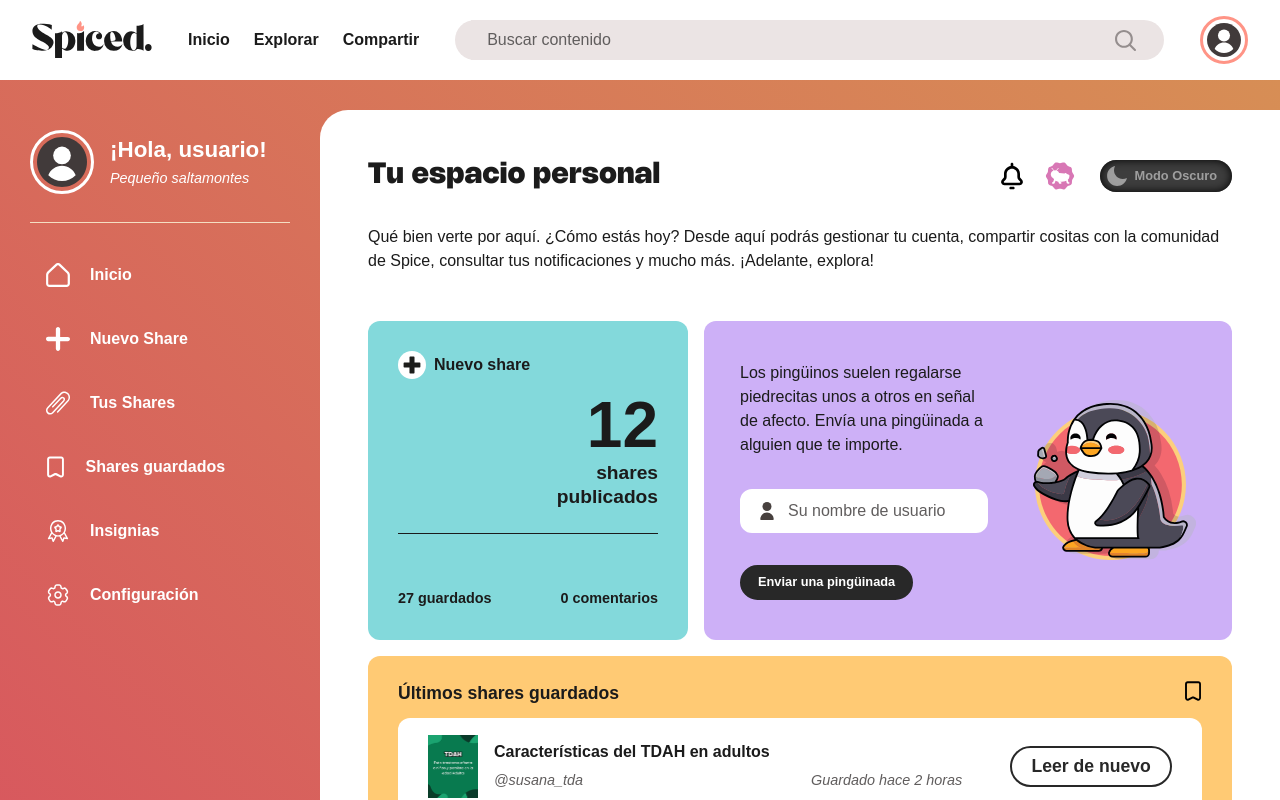
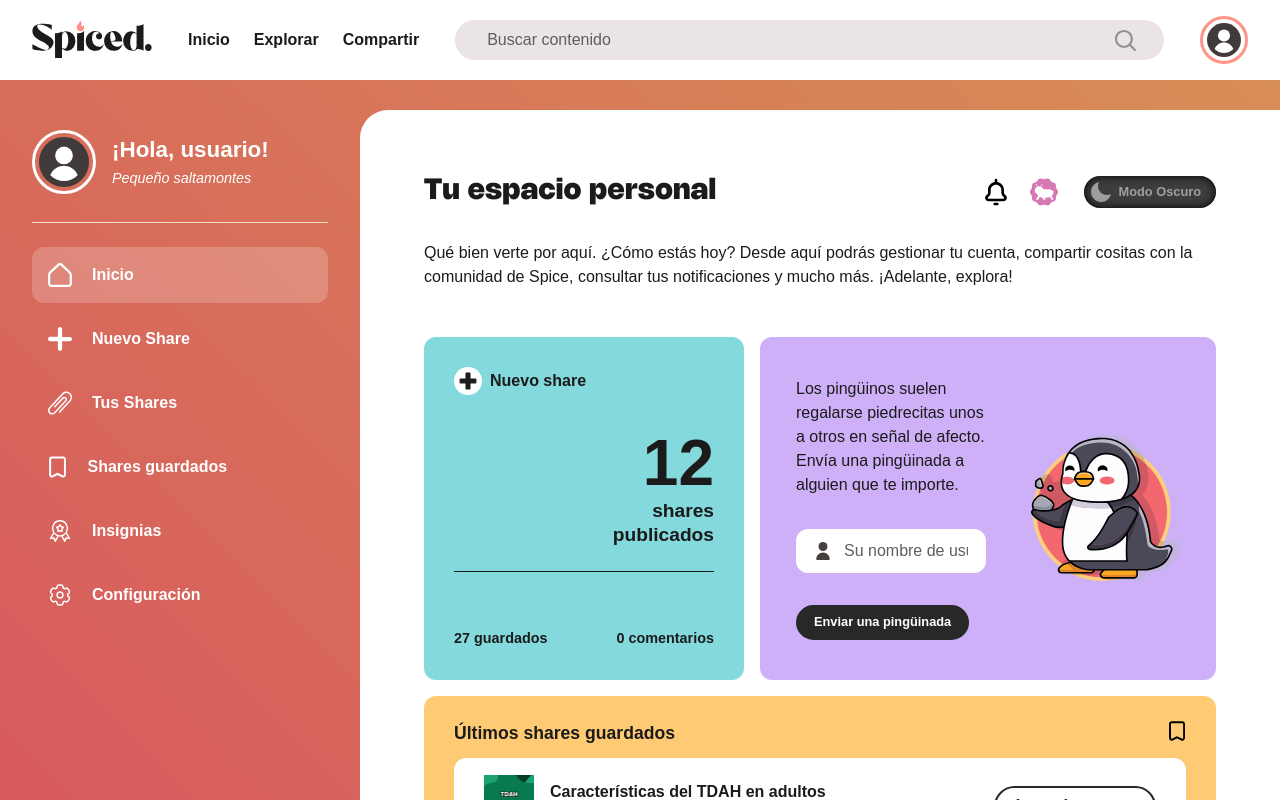
Before and after one commit to evagandiabelda/spiced, a Next.js app: page /panel-estandar in a window 1280 px wide. Shown: the top 800 px of the page. Built offline with nearby package versions, Linux system fonts and the light colour scheme.

Commit message:
Es corregixen alguns aspectes mínims sobre els paddings de l'estructura.

```diff
--- a/app/panel-estandar/layout.tsx
+++ b/app/panel-estandar/layout.tsx
@@ -9,28 +9,28 @@ export default function PanelEstandarLayout({
     return (
         <>
 
-            {/* CAJA MODO CLARO (se separan problemas al aplicar estilos) */}
-            <div className='w-full flex mobile:flex-col tablet:flex-row gap-0 mobile:justify-start tablet:justify-between align-start pt-[30px] tablet:pb-[40px] dark:hidden fondo-degradado1'>
+            {/* CAJA MODO CLARO (se separan por problemas al aplicar estilos) */}
+            <div className='w-full flex mobile:flex-col tablet:flex-row gap-0 mobile:justify-start tablet:justify-between align-start pt-[30px] pb-0 dark:hidden fondo-degradado1'>
                 {/* CAJA SIDEBAR: */}
-                <section className='h-full mobile:w-full tablet:w-fit laptop:w-full laptop:max-w-col3 px-[30px] mobile:py-0 tablet:py-5'>
+                <section className='h-full mobile:w-full tablet:w-fit laptop:w-full laptop:max-w-[360px] px-[2rem] mobile:py-0 tablet:py-5'>
                     <SidebarPanel usuario="estandar" />
                 </section>
 
                 {/* CAJA PRINCIPAL: */}
-                <section className='flex flex-col h-full mobile:px-col1 tablet:px-[3rem] py-[3rem] mobile:w-full laptop:max-w-col9 rounded-t-[28px] tablet:rounded-t-none tablet:rounded-bl-[28px] tablet:rounded-tl-[28px] bg-[var(--blanco)]'>
+                <section className='flex flex-col w-full h-full p-[4rem] pb-[6rem] rounded-t-[28px] tablet:rounded-t-none tablet:rounded-tl-[28px] bg-[var(--blanco)]'>
                     {children}
                 </section>
             </div>
 
-            {/* CAJA MODO OSCURO (se separan problemas al aplicar estilos) */}
-            <div className='w-full flex mobile:flex-col tablet:flex-row gap-0 mobile:justify-start tablet:justify-between align-start pt-[30px] tablet:pb-[40px] hidden dark:flex dark:bg-[var(--gris5)]'>
+            {/* CAJA MODO OSCURO (se separan por problemas al aplicar estilos) */}
+            <div className='w-full flex mobile:flex-col tablet:flex-row gap-0 mobile:justify-start tablet:justify-between align-start pt-[30px] pb-0 hidden dark:flex bg-[var(--gris5)]'>
                 {/* CAJA SIDEBAR: */}
-                <section className='h-full mobile:w-full tablet:w-fit laptop:w-full laptop:max-w-col3 px-[30px] mobile:py-0 tablet:py-5'>
+                <section className='h-full mobile:w-full tablet:w-fit laptop:w-full laptop:max-w-[360px] px-[2rem] mobile:py-0 tablet:py-5'>
                     <SidebarPanel usuario="estandar" />
                 </section>
 
                 {/* CAJA PRINCIPAL: */}
-                <section className='flex flex-col h-full mobile:px-col1 tablet:px-[3rem] py-[3rem] mobile:w-full laptop:max-w-col9 rounded-t-[28px] tablet:rounded-t-none tablet:rounded-bl-[28px] tablet:rounded-tl-[28px] bg-[var(--negro)]'>
+                <section className='flex flex-col w-full h-full p-[4rem] pb-[6rem] rounded-t-[28px] tablet:rounded-t-none tablet:rounded-tl-[28px] bg-[var(--gris4)]'>
                     {children}
                 </section>
             </div>
--- a/app/panel-experto/layout.tsx
+++ b/app/panel-experto/layout.tsx
@@ -5,31 +5,32 @@ export default function PanelEstandarLayout({
 }: Readonly<{
     children: React.ReactNode;
 }>) {
+
     return (
         <>
 
-            {/* CAJA MODO CLARO (se separan problemas al aplicar estilos) */}
-            <div className='w-full flex mobile:flex-col tablet:flex-row gap-0 mobile:justify-start tablet:justify-between align-start pt-[30px] tablet:pb-[40px] dark:hidden fondo-degradado2'>
+            {/* CAJA MODO CLARO (se separan por problemas al aplicar estilos) */}
+            <div className='w-full flex mobile:flex-col tablet:flex-row gap-0 mobile:justify-start tablet:justify-between align-start pt-[30px] pb-0 dark:hidden fondo-degradado2'>
                 {/* CAJA SIDEBAR: */}
-                <section className='h-full mobile:w-full tablet:w-fit laptop:w-full laptop:max-w-col3 px-[30px] mobile:py-0 tablet:py-5'>
+                <section className='h-full mobile:w-full tablet:w-fit laptop:w-full laptop:max-w-[360px] px-[2rem] mobile:py-0 tablet:py-5'>
                     <SidebarPanel usuario="experto" />
                 </section>
 
                 {/* CAJA PRINCIPAL: */}
-                <section className='flex flex-col h-full mobile:px-col1 tablet:px-[3rem] py-[3rem] mobile:w-full laptop:max-w-col9 rounded-t-[28px] tablet:rounded-t-none tablet:rounded-bl-[28px] tablet:rounded-tl-[28px] bg-[var(--blanco)]'>
+                <section className='flex flex-col w-full h-full p-[4rem] pb-[6rem] rounded-t-[28px] tablet:rounded-t-none tablet:rounded-tl-[28px] bg-[var(--blanco)]'>
                     {children}
                 </section>
             </div>
 
-            {/* CAJA MODO OSCURO (se separan problemas al aplicar estilos) */}
-            <div className='w-full flex mobile:flex-col tablet:flex-row gap-0 mobile:justify-start tablet:justify-between align-start pt-[30px] tablet:pb-[40px] hidden dark:flex dark:bg-[var(--gris5)]'>
+            {/* CAJA MODO OSCURO (se separan por problemas al aplicar estilos) */}
+            <div className='w-full flex mobile:flex-col tablet:flex-row gap-0 mobile:justify-start tablet:justify-between align-start pt-[30px] pb-0 hidden dark:flex bg-[var(--gris5)]'>
                 {/* CAJA SIDEBAR: */}
-                <section className='h-full mobile:w-full tablet:w-fit laptop:w-full laptop:max-w-col3 px-[30px] mobile:py-0 tablet:py-5'>
+                <section className='h-full mobile:w-full tablet:w-fit laptop:w-full laptop:max-w-[360px] px-[2rem] mobile:py-0 tablet:py-5'>
                     <SidebarPanel usuario="experto" />
                 </section>
 
                 {/* CAJA PRINCIPAL: */}
-                <section className='flex flex-col h-full mobile:px-col1 tablet:px-[3rem] py-[3rem] mobile:w-full laptop:max-w-col9 rounded-t-[28px] tablet:rounded-t-none tablet:rounded-bl-[28px] tablet:rounded-tl-[28px] bg-[var(--negro)]'>
+                <section className='flex flex-col w-full h-full p-[4rem] pb-[6rem] rounded-t-[28px] tablet:rounded-t-none tablet:rounded-tl-[28px] bg-[var(--gris4)]'>
                     {children}
                 </section>
             </div>
--- a/components/layout/panel/ItemMenuSidebar.tsx
+++ b/components/layout/panel/ItemMenuSidebar.tsx
@@ -1,4 +1,7 @@
 'use client';
+
+import Link from "next/link";
+import { usePathname } from "next/navigation";
 
 type ItemMenuSidebarProps = {
     enlace: string;
@@ -9,13 +12,22 @@ type ItemMenuSidebarProps = {
 
 const ItemMenuSidebar = ({ enlace, icono, texto }: ItemMenuSidebarProps) => {
 
+    // Per a determinar si l'enllaç està actiu:
+    const pathname = usePathname();
+    const isActive = pathname === enlace;
+
     return (
-        <a href={enlace}>
-            <div className="flex mobile:flex-col tablet:flex-row items-center mobile:w-[60px] tablet:w-full mobile:gap-2 tablet:gap-5 mobile:px-0 mobile:py-3 tablet:p-4 rounded-xl hover:bg-[--gris1] hover:bg-white/20 dark:opacity-50 dark:hover:opacity-100">
+        <Link
+            key={texto}
+            href={enlace}
+            className="w-full"
+        >
+            <div className={`flex mobile:flex-col tablet:flex-row items-center mobile:w-[60px] tablet:w-full mobile:gap-2 tablet:gap-5 mobile:px-0 mobile:py-3 tablet:p-4 rounded-xl hover:bg-[--gris1] hover:bg-white/20 dark:opacity-50 dark:hover:opacity-100
+                ${isActive ? "bg-white/20 dark:opacity-100" : ""}`}>
                 <img src={icono} alt={texto} className="mobile:h-8 laptop:h-6 invert" />
                 <p className="w-full mobile:hidden laptop:block font-bold mb-0 text-white">{texto}</p>
             </div>
-        </a>
+        </Link>
     );
 
 };
--- a/tailwind.config.ts
+++ b/tailwind.config.ts
@@ -38,6 +38,7 @@ export default {
         col9: 'calc((100vw / 12) * 9)'
       },
       width: {
+        colhalf: 'calc(100vw / 24)',
         col1: 'calc(100vw / 12)',
         col2: 'calc(100vw / 6)',
         col3: 'calc(100vw / 4)',
```
